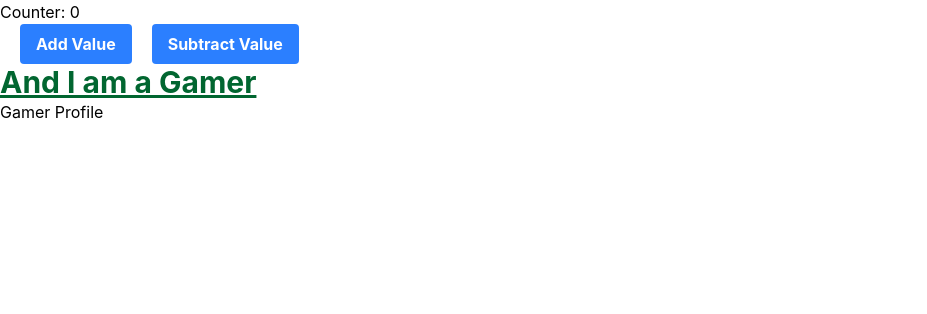
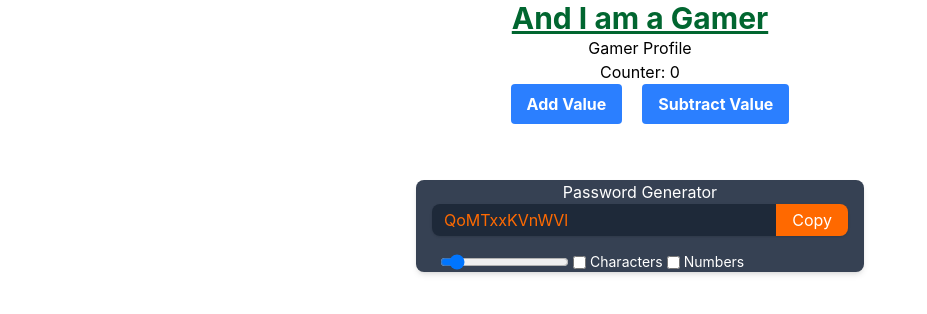
Before and after one commit to ahmedffayaz/Learning-React, a React (Vite) app: page / in a window 1280 px wide. Shown: the top 314 px of the page, without its empty margins (0-927 px from the left). Built offline with nearby package versions, Linux system fonts and the light colour scheme.

Commit message:
understandig react hooks with password generator

```diff
--- a/src/App.jsx
+++ b/src/App.jsx
@@ -1,9 +1,15 @@
 import { useState } from 'react'
 import Button from './components/Button.jsx'
+import PasswordGenerator from './passwordGenerator.jsx'
 function App() {
+  // useState is a React Hook that lets you add a state variable to your component.
+  // You can call it inside a function component to add some local state to it. React will preserve this state between re-renders.
+  // useState returns a pair: the current state value and a function that lets you update it.
   let [counter, setCounter] = useState(0)
   const addValue = () => {
     setCounter(counter + 1)
+    // if i repeat this function multiple times, it will not give the correct value because of the asynchronous nature of setState. To solve this problem, we can use the functional update form of setState.
+    setCounter(counter => counter + 1) // In this line firslty the setcounter will be called with the current value of counter and then it will update the state with the new value. This way we can ensure that we are always working with the latest state value.
     console.log('Value Added', counter)
   }
   const removeValue = () => {
@@ -13,9 +19,13 @@ function App() {
   }
   return (
   <>
+  <div className='text-center justify-center'>
   <h1>Counter: {counter}</h1>
   <Button BtnText={'Add Value'} Btnevent={addValue} />
   <Button BtnText={'Subtract Value'} Btnevent={removeValue} />
+  </div>
+  <br />
+  <PasswordGenerator />
   </>
   )
 }
--- a/src/gamer.jsx
+++ b/src/gamer.jsx
@@ -2,8 +2,10 @@ function Gamer() {
 
   return (
     <>
-   <h1 className="text-3xl font-bold underline text-green-800">And I am a Gamer</h1>
-   <p>Gamer Profile</p>
+   <div className="text-center justify-center">
+    <h1 className="text-3xl font-bold underline text-green-800">And I am a Gamer</h1>
+    <p>Gamer Profile</p>
+   </div>
    </>
   )
 }
--- a/src/main.jsx
+++ b/src/main.jsx
@@ -4,7 +4,7 @@ import App from './App.jsx'
 import Gamer from './gamer.jsx'
 createRoot(document.getElementById('root')).render(
   <StrictMode>
+    <Gamer />
     <App />
-    <Gamer />
   </StrictMode>,
 )
--- /dev/null
+++ b/src/passwordGenerator.jsx
@@ -0,0 +1,79 @@
+import { useState, useCallback, useEffect, useRef } from 'react';
+function PasswordGenerator() {
+    const [length, setLength] = useState(12);
+    const [numbersAllowed, setNumbersAllowed] = useState(false);
+    const [charAllowed, setCharAllowed] = useState(false);
+    const [password, setPassword] = useState('');
+    const passwordRef = useRef(null);
+    // There is a react hook called useCallBack that lets's you cache a function definition between re-renders.
+    const generatePassword = useCallback(() => {
+        let chars = 'abcdefghijklmnopqrstuvwxyzABCDEFGHIJKLMNOPQRSTUVWXYZ';
+        if (numbersAllowed) chars += '0123456789';
+        if (charAllowed) chars += '!@#$%^&*()_+~`|}{[]:;?><,./-=';
+        let pass = ''
+        for (let i = 0; i < length; i++) {
+            const randomIndex = Math.floor(Math.random() * chars.length);
+            pass += chars.charAt(randomIndex);
+        }
+        setPassword(pass);
+    }, [length, numbersAllowed, charAllowed]);
+    const copyPasswordToClipBoard = () => {
+        if(passwordRef.current) {
+            passwordRef.current?.select();
+          window.navigator.clipboard.writeText(passwordRef.current.value)
+        }
+      }
+    // useEffect is a React Hook that lets you synchronize a component with an external system.
+    // It can be used to perform side effects in function components.
+    // useEffect takes a function as an argument and it will run that function after the component renders.
+    //  You can also specify a dependency array as the second argument to useEffect, which will tell React to only
+    // run the effect when certain values have changed.
+    useEffect(() => {
+        generatePassword();
+    }, [length, numbersAllowed, charAllowed, generatePassword]);
+  return (
+    <div className="w-full max-w-md mx-auto px-4 my-8 bg-gray-700 rounded-lg shadow-md text-orange-500">
+      <h1 className="text-white text-center">Password Generator</h1>
+      <div className='flex shadow rounded-lg overflow-hidden mb-4'>
+        <input
+          type="text"
+          value={password}
+          readOnly
+          ref={passwordRef}
+          className="w-full py-1 px-3 bg-gray-800 text-orange-500 border-none outline-none"
+        />
+        <button className="bg-orange-500 text-white px-4 py-1 hover:bg-orange-600" onClick={copyPasswordToClipBoard}>Copy</button>
+      </div>
+      <div className='flex text-sm gap-x-2'>
+        <div className='flex items-center gap-x-1'>
+        </div>
+        <div className='flex items-center gap-x-1'>
+          <input
+            type="range"
+            min="4"
+            max="100"
+            value={length}
+            onChange={(e) => setLength(e.target.value)}
+          />
+          <input
+            type="checkbox"
+            defaultChecked={charAllowed}
+            onChange={() => setCharAllowed(!charAllowed)}
+          />
+          <label className="text-white">Characters</label>
+
+          <input
+            type="checkbox"
+            defaultChecked={numbersAllowed}
+            // onChange={() => {setNumbersAllowed((prev) => !prev)}}
+            onChange={() => setNumbersAllowed(!numbersAllowed)}
+          />
+          <label className="text-white">Numbers</label>
+
+        </div>
+      </div>
+    </div>
+  );
+}
+
+export default PasswordGenerator;
```
